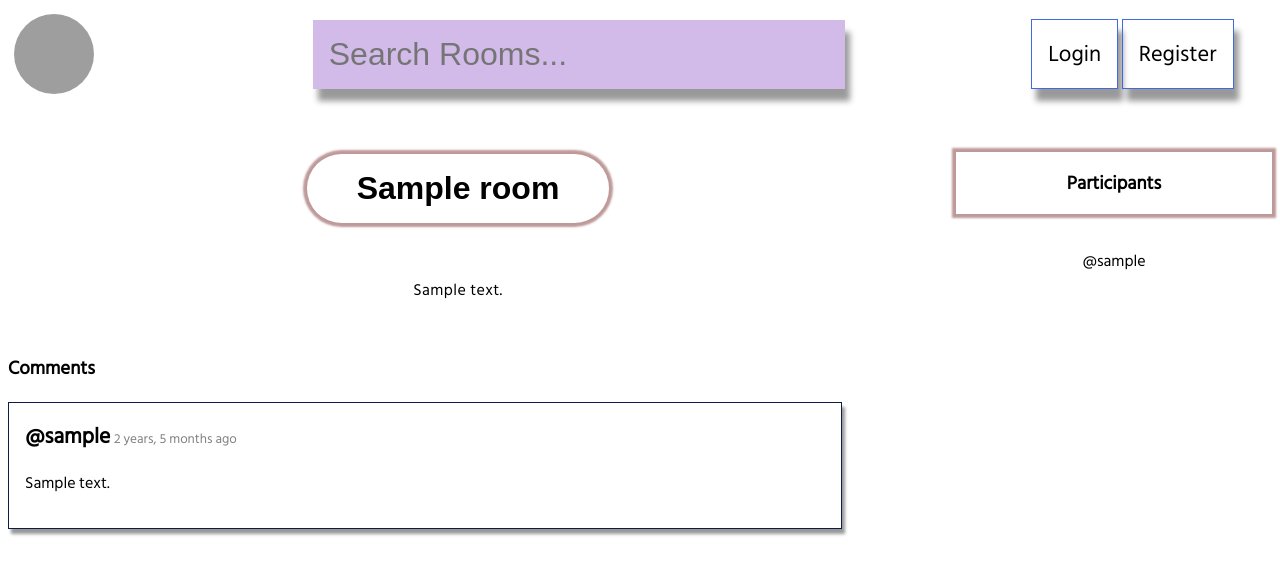
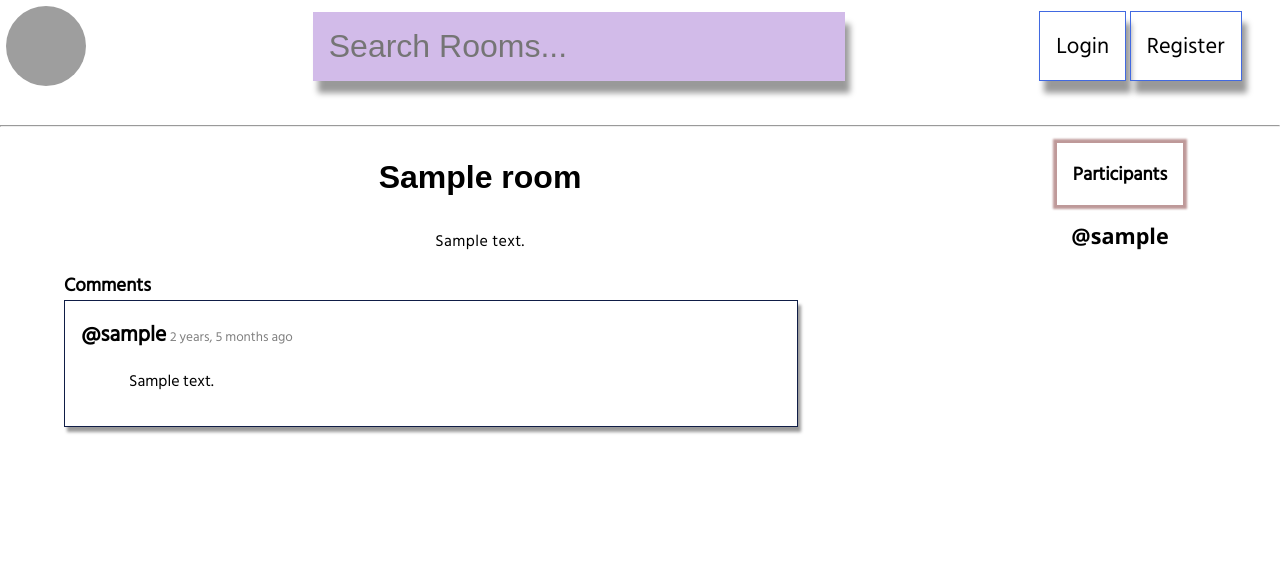
Before and after one commit to munzurkolkiran/Django-ForumApp, a Django app: page /room/1/ in a window 1280 px wide. Shown: the top 575 px of the page. Run offline with Django 4.2, Linux system fonts and the light colour scheme; tables that the repository leaves empty hold one stand-in row (values such as "Sample post"); some web fonts are replaced; grey boxes are pictures that could not be loaded.

Commit message:
duzenlemeler yapildi

```diff
--- a/base/templates/base/delete.html
+++ b/base/templates/base/delete.html
@@ -55,6 +55,7 @@
 
 <form action="" method="POST">
     {% csrf_token %}
+    <input type="hidden" name="next" value="{{request.META.HTTP_REFERER }}">
     <div class="delete-container">
         <p class=" delete-p">Are you sure you want to delete "{{obj}}"?</p>
         <div class="delete-inputs">
--- a/base/templates/base/room.html
+++ b/base/templates/base/room.html
@@ -11,6 +11,7 @@
         display: flex;
         flex-direction: column;
         margin-right: 3rem;
+        margin-left: 3rem;
     }
 
     .room-elements {
@@ -21,12 +22,9 @@
     }
 
     .room-elements h1 {
-        box-shadow: 0px 0px 2px 4px rgba(94, 0, 0, 0.4);
         padding: 1rem;
-        border-radius: 20px;
         text-align: center;
         width: 30%;
-        border-radius: 50px;
         font-family: 'Trispace', sans-serif;
     }
 
@@ -38,6 +36,7 @@
     .comment-wrapper {
         display: flex;
         flex-direction: column;
+        margin-left: 1rem;
     }
 
     .comment-wrapper h3 {
@@ -62,14 +61,14 @@
         text-align: center;
         border: none;
         border-radius: 10px;
-        margin: .6rem 0;
+        margin: 0.8rem 0 1.6rem 0;
         font-family: 'Roboto Slab', serif;
-        text-align: justify;
     }
 
     .room-comment-section {
         display: flex;
         flex-direction: column;
+        justify-content: center;
     }
 
     .room-comments {
@@ -77,7 +76,7 @@
         box-shadow: 3px 5px 3px rgba(0, 0, 0, .4);
         margin-bottom: 1rem;
         padding: 1rem;
-        max-width: 800px;
+        max-width: 700px;
     }
 
     .room-comment-container {
@@ -104,18 +103,34 @@
         display: flex;
         flex-direction: column;
         text-align: center;
+        width: 100%;
+        align-items: center;
     }
 
     .participants h3 {
         box-shadow: 0px 0px 2px 4px rgba(94, 0, 0, 0.4);
         padding: 1rem;
+        margin-bottom: 1rem;
+    }
+
+    .participants-username {
+        margin-bottom: 1rem;
+        font-weight: bold;
+        font-size: 1.35rem;
+        font-family: 'Segoe UI', Tahoma, Geneva, Verdana, sans-serif;
     }
 
     .yorum-body {
         overflow-wrap: break-word;
+        padding: 1rem 3rem 1rem 3rem;
+    }
+
+    .hr {
+        margin-bottom: 1rem;
     }
 </style>
 
+<hr class="hr">
 
 <div class="room-container">
     <div class="room-main">
@@ -144,8 +159,9 @@
                     <div class="small-container">
                         <small class="message-user"> @{{message.user}}</small>
                         <small class="message-time">{{message.created|timesince}} ago</small>
-                    </div>{% if request.user == message.user %}
-                    <a class="message-delete" href="{% url 'delete-message' message.id%}">Delete</a> {% endif %}</div>
+                    </div>
+                    {% if request.user == message.user %}
+                    <a class="message-delete" href="{% url 'delete-message' message.id %}">Delete</a> {% endif %} </div>
                 <p class="yorum-body">{{message.body}}</p>
             </div>
             {% endfor %}
@@ -156,7 +172,7 @@
     <div class="participants">
         <h3>Participants</h3>
         {% for user in participants %}
-        <p>@{{user.username}}</p>
+        <p class="participants-username">@{{user.username}}</p>
         {% endfor %}
     </div>
 </div>
--- a/base/views.py
+++ b/base/views.py
@@ -8,6 +8,7 @@ from django.contrib.auth.models import User
 from django.contrib.auth.forms import UserCreationForm
 from django.contrib.auth import authenticate, login, logout
 from django.contrib import messages
+from django.http import HttpResponseRedirect
 
 
 def registerPage(request):
@@ -17,7 +18,7 @@ def registerPage(request):
         form = RegisterForm(request.POST)
         if form.is_valid():
             user = form.save(commit=False)
-            user.username = user.username.lower()
+            user.username = user.username
             user.save()
             login(request, user)
             return redirect('home')
@@ -32,7 +33,7 @@ def loginPage(request):
         return redirect('home')
 
     if request.method == 'POST':
-        username = request.POST.get('username').lower()
+        username = request.POST.get('username')
         password = request.POST.get('password')
 
         try:
@@ -78,11 +79,15 @@ def room(request, pk):
     participants = room.participants.all()
 
     if request.method == 'POST':
-        mesage = Message.objects.create(
-            user=request.user,
-            room=room,
-            body=request.POST.get('body')
-        )
+        if request.POST.get('body') != '':
+            mesage = Message.objects.create(
+                user=request.user,
+                room=room,
+                body=request.POST.get('body')
+            )
+        else:
+            return HttpResponse('Your are not comment empty value!!')
+
         room.participants.add(request.user)
         return redirect('room', pk=room.id)
 
@@ -146,6 +151,7 @@ def deleteMessage(request, pk):
 
     if request.method == 'POST':
         message.delete()
-        return redirect('home')
+        next = request.POST.get('next', '/')
+        return HttpResponseRedirect(next)
 
     return render(request, 'base/delete.html', {'obj': message})
--- a/templates/main.html
+++ b/templates/main.html
@@ -9,6 +9,10 @@
     <link href="https://fonts.googleapis.com/css2?family=Roboto:wght@400;500&family=Trispace&display=swap" rel="stylesheet">
     <link href="https://fonts.googleapis.com/css2?family=Hind+Siliguri&family=Mingzat&family=Oswald:wght@400;700&display=swap" rel="stylesheet">
     <style>
+        * {
+            margin: 0;
+            padding: 0;
+        }
         /* width */
 
          ::-webkit-scrollbar {
```
